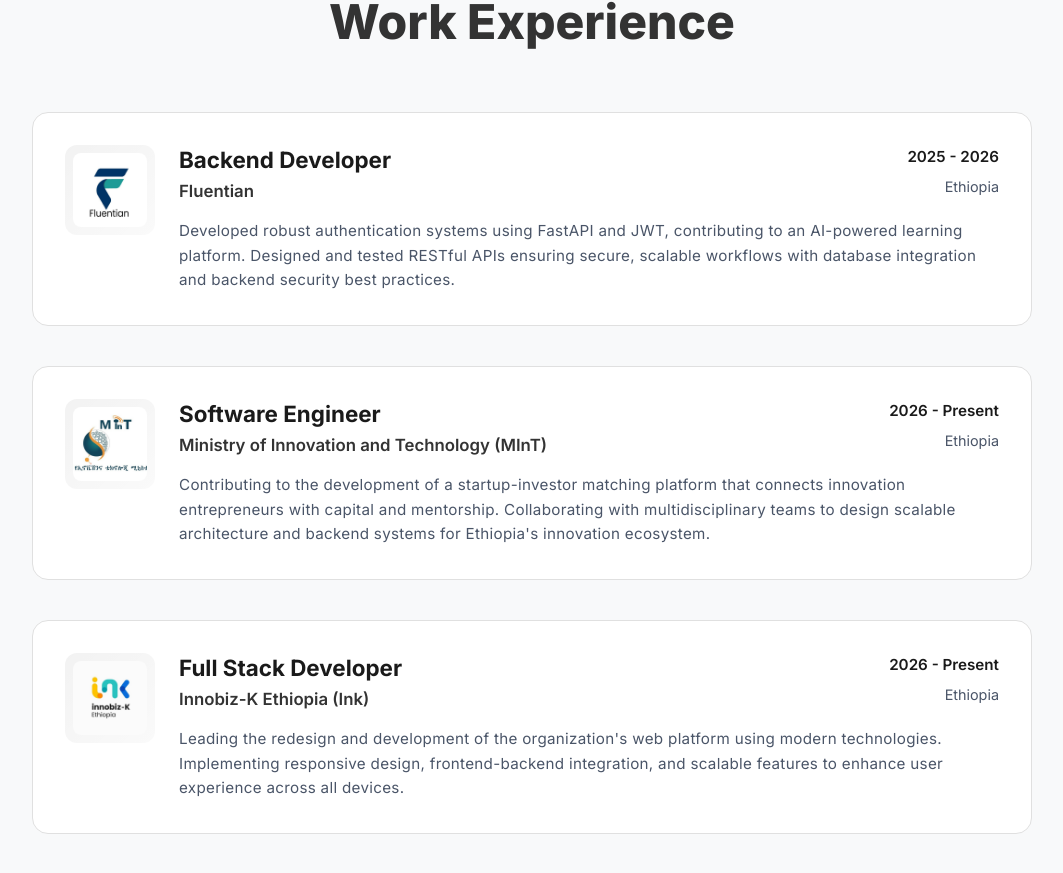
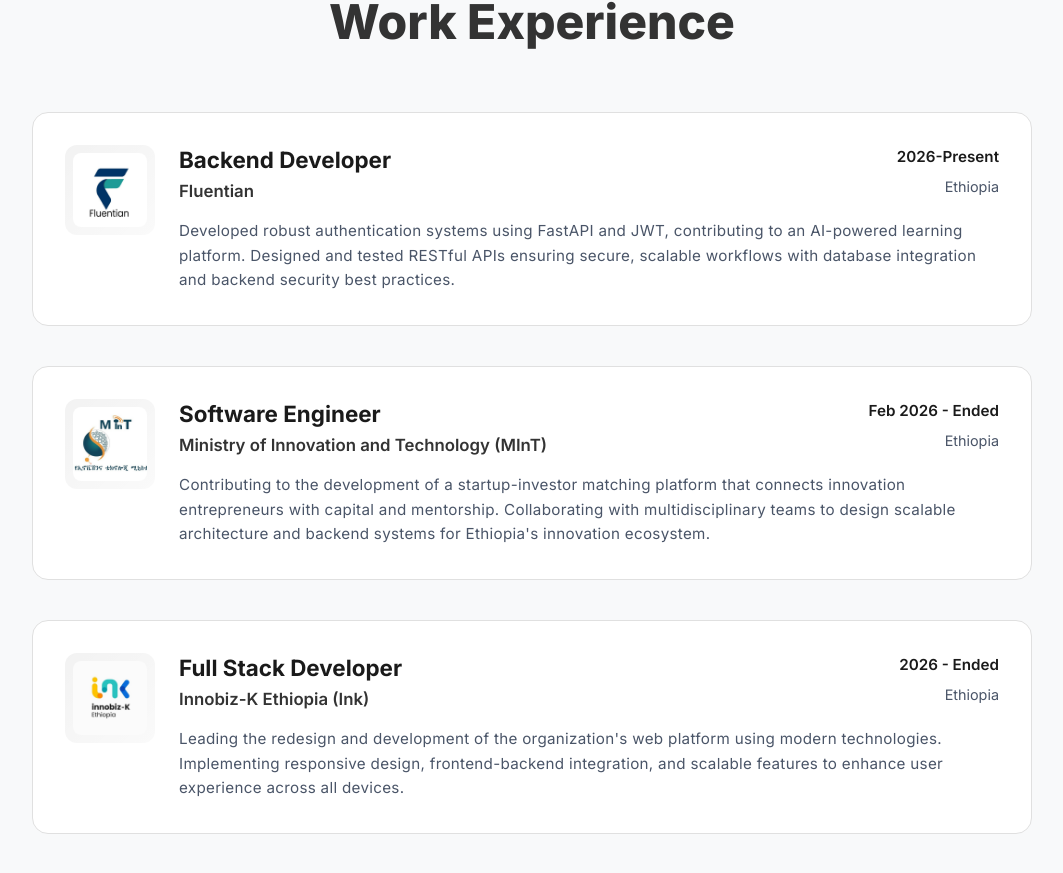
Before and after one commit to Abeenaa/Portifolio, a React (Vite) app: page / in a window 1280 px wide. Shown: the part 4059-4932 px from the top of the page, without its empty margins (108-1171 px from the left). Built offline with nearby package versions, Linux system fonts and the light colour scheme.

Commit message:
Portifoli hero section updated with new Resume

```diff
--- a/src/Component/Experience/Experience.jsx
+++ b/src/Component/Experience/Experience.jsx
@@ -9,7 +9,7 @@
       id: 1,
       company: "Fluentian",
       position: "Backend Developer",
-      duration: "2025 - 2026",
+      duration: "2026-Present",
       location: "Ethiopia",
       logo: fluentianLogo,
       description:
@@ -19,7 +19,7 @@
       id: 2,
       company: "Ministry of Innovation and Technology (MInT)",
       position: "Software Engineer",
-      duration: "2026 - Present",
+      duration: " Feb 2026 - Ended",
       location: "Ethiopia",
       logo: mintLogo,
       description:
@@ -29,7 +29,7 @@
       id: 3,
       company: "Innobiz-K Ethiopia (Ink)",
       position: "Full Stack Developer",
-      duration: "2026 - Present",
+      duration: "2026 - Ended",
       location: "Ethiopia",
       logo: inkLogo,
       description:
--- a/src/Component/Hero/Hero.jsx
+++ b/src/Component/Hero/Hero.jsx
@@ -1,6 +1,12 @@
 import "./Hero.css";
 import profile from "../../assets/abenipro.jpg";
-import { FaDownload, FaLinkedin, FaGithub, FaEnvelope, FaTelegram } from "react-icons/fa";
+import {
+  FaDownload,
+  FaLinkedin,
+  FaGithub,
+  FaEnvelope,
+  FaTelegram,
+} from "react-icons/fa";
 
 function Hero() {
   return (
@@ -16,8 +22,10 @@
           </h1>
 
           <p>
-            Crafting seamless digital experiences with modern web technologies and intelligent machine learning solutions.
-            Passionate about building scalable applications and AI-powered systems that make a difference.
+            Crafting seamless digital experiences with modern web technologies
+            and intelligent machine learning solutions. Passionate about
+            building scalable applications and AI-powered systems that make a
+            difference.
           </p>
 
           <div className="hero-buttons">
@@ -25,8 +33,8 @@
               <button className="btn-connect">View Projects</button>
             </a>
             <a
-              href="/abenezer-endalew-resume (7).pdf"
-              download="Abenezer-Endalew-resume.pdf"
+              href="/Abenezer-cv.pdf"
+              download="Abenezer-cv.pdf"
               className="hero-resume-btn"
             >
               <FaDownload size={18} style={{ marginRight: "10px" }} />
```
Also changed, not shown: 1 other file (tests, documents, lock files or other folders).
